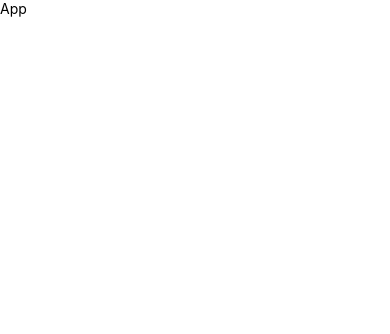
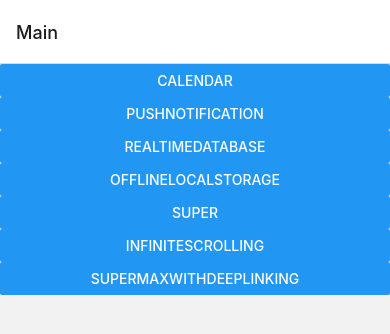
Before and after one commit to anujsharma0142/MLISuperApp, a React Native app: screen / in a window 390 px wide. Shown: the top 334 px of the page. Built offline with nearby package versions, Linux system fonts and the light colour scheme.

Commit message:
FIXED DEPENDENCIES

```diff
--- a/App.js
+++ b/App.js
@@ -1,12 +1,9 @@
 import {StyleSheet, Text, View} from 'react-native';
 import React from 'react';
+import AppNavigation from './src/components/AppNavigation';
 
 const App = () => {
-  return (
-    <View>
-      <Text>App</Text>
-    </View>
-  );
+  return <AppNavigation />;
 };
 
 export default App;
```
Also changed, not shown: package.json (+20 -1 lines), 4 other files (tests, documents, lock files or other folders).
